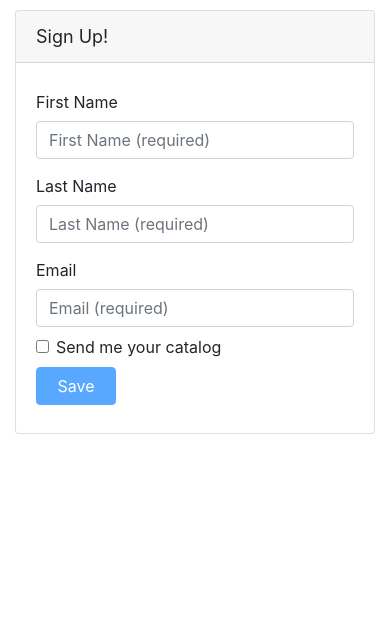
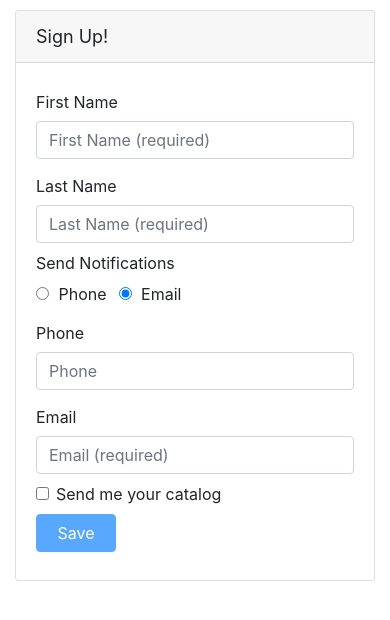
Before and after one commit to Luis-Angulo/angular-reactive-forms, an Angular app: page / in a window 390 px wide. Shown: the top 620 px of the page. Built offline with nearby package versions, Linux system fonts and the light colour scheme.

Commit message:
Added phone and email fields

```diff
--- a/src/app/customers/customer.component.html
+++ b/src/app/customers/customer.component.html
@@ -16,7 +16,9 @@
             formControlName="firstName"
             [ngClass]="{
               'is-invalid':
-                (form.get('firstName').touched || form.get('firstName').dirty) && !form.get('firstName').valid
+                (form.get('firstName').touched ||
+                  form.get('firstName').dirty) &&
+                !form.get('firstName').valid
             }"
           />
           <span class="invalid-feedback">
@@ -43,7 +45,8 @@
             formControlName="lastName"
             [ngClass]="{
               'is-invalid':
-                (form.get('lastName').touched || form.get('lastName').dirty) && !form.get('lastName').valid
+                (form.get('lastName').touched || form.get('lastName').dirty) &&
+                !form.get('lastName').valid
             }"
           />
           <span class="invalid-feedback">
@@ -52,6 +55,57 @@
             </span>
             <span *ngIf="form.get('lastName').errors?.maxlength">
               The last name must be less than 50 characters.
+            </span>
+          </span>
+        </div>
+      </div>
+
+      <div class="form-group row mb-2">
+        <label class="col-md-2 col-form-label pt-0">Send Notifications</label>
+        <div class="col-md-8">
+          <div class="form-check form-check-inline">
+            <label class="form-check-label">
+              <input
+                class="form-check-input"
+                type="radio"
+                value="phone"
+                formControlName="notification"
+              />
+              Phone
+            </label>
+          </div>
+          <div class="form-check form-check-inline">
+            <label class="form-check-label">
+              <input
+                class="form-check-input"
+                type="radio"
+                value="email"
+                formControlName="notification"
+              />
+              Email
+            </label>
+          </div>
+        </div>
+      </div>
+
+      <div class="form-group row mb-2">
+        <label class="col-md-2 col-form-label" for="phoneId">Phone</label>
+        <div class="col-md-8">
+          <input
+            class="form-control"
+            id="phoneId"
+            type="text"
+            placeholder="Phone"
+            formControlName="phone"
+            [ngClass]="{
+              'is-invalid':
+                (form.get('phone').touched || form.get('phone').dirty) &&
+                !form.get('phone').valid
+            }"
+          />
+          <span class="invalid-feedback">
+            <span *ngIf="form.get('phone').errors?.required">
+              Please enter your phone.
             </span>
           </span>
         </div>
@@ -67,7 +121,9 @@
             placeholder="Email (required)"
             formControlName="email"
             [ngClass]="{
-              'is-invalid': (form.get('email').touched || form.get('email').dirty) && !form.get('email').valid
+              'is-invalid':
+                (form.get('email').touched || form.get('email').dirty) &&
+                !form.get('email').valid
             }"
           />
           <span class="invalid-feedback">
@@ -184,11 +240,7 @@
             />
           </div>
           <div class="col-md-3">
-            <select
-              class="form-control"
-              id="stateId"
-              formControlName="state"
-            >
+            <select class="form-control" id="stateId" formControlName="state">
               <option value="" disabled selected hidden>
                 Select a State...
               </option>
--- a/src/app/customers/customer.component.ts
+++ b/src/app/customers/customer.component.ts
@@ -27,7 +27,9 @@ export class CustomerComponent implements OnInit {
         defaults.lastName,
         [Validators.required, Validators.maxLength(50)],
       ],
-      email: [defaults.email, Validators.required],
+      phone: [defaults.phone],
+      email: [defaults.email, [Validators.required, Validators.email]],
+      notification: [defaults.notification],
       sendCatalog: [defaults.sendCatalog],
       address: this.buildAddressGroup(),
     });
--- a/src/app/customers/customer.ts
+++ b/src/app/customers/customer.ts
@@ -3,7 +3,9 @@ export class Customer {
   constructor(
     public firstName = '',
     public lastName = '',
+    public phone = '',
     public email = '',
+    public notification = 'email',
     public sendCatalog = false,
     public addressType = 'home',
     public street1?: string,
```
